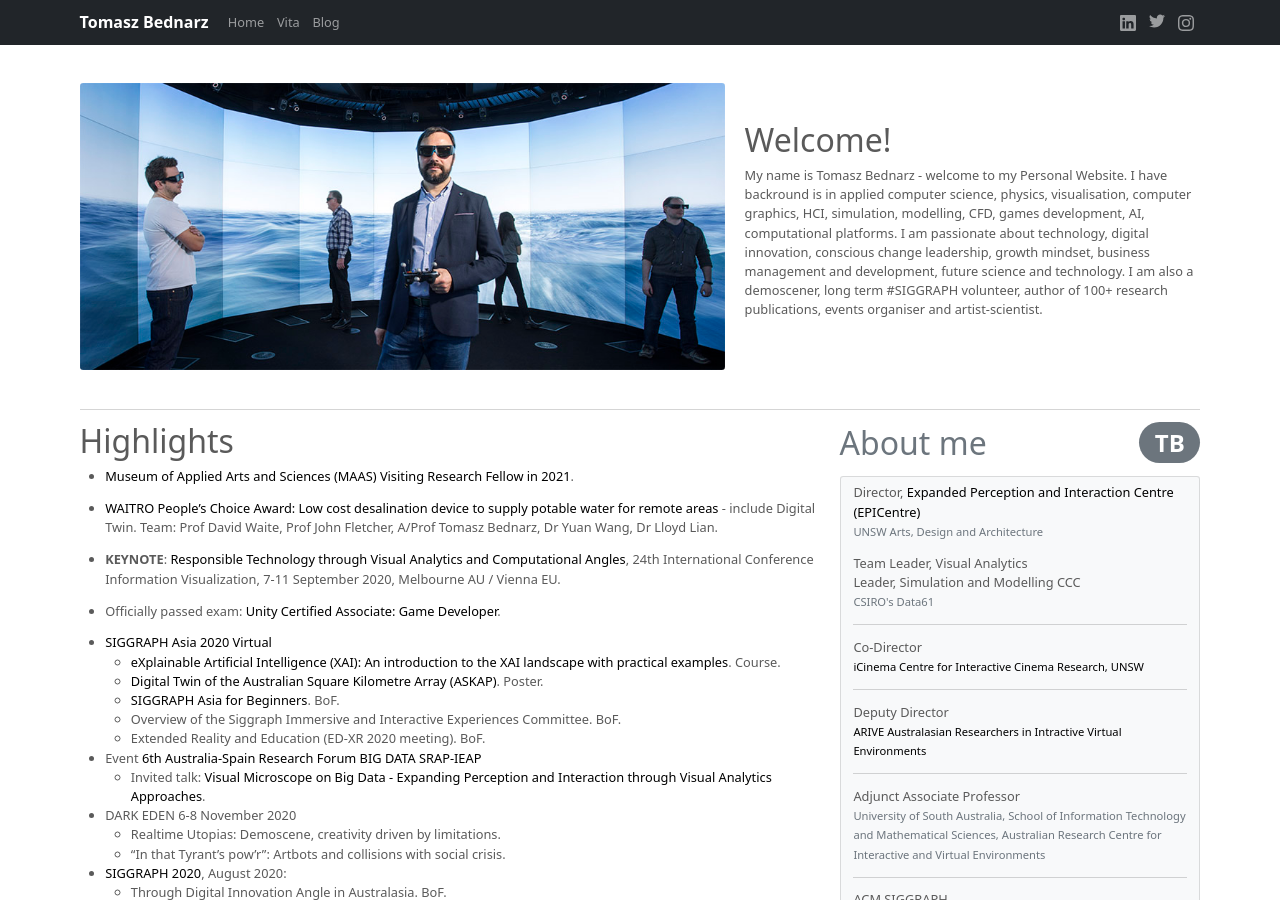
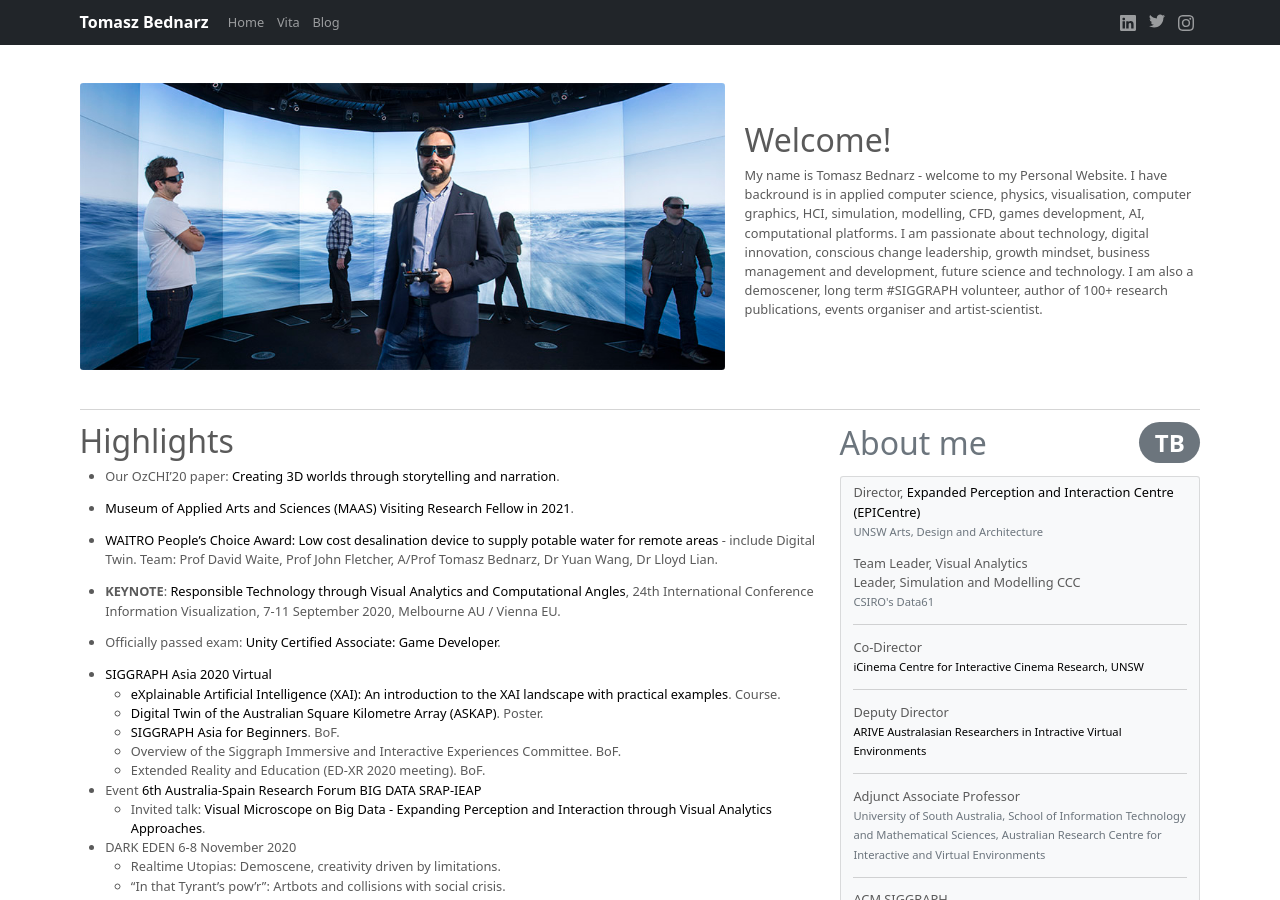
Before and after one commit to tomaszbednarz/tomaszbednarz.github.io, a Jekyll site: the page built from index.md, in a window 1280 px wide and 900 px high. Built offline with Jekyll 4.4.1, drawn with Linux system fonts in a browser that asks for light colours.

Commit message:
ozchi 2020

```diff
--- a/index.md
+++ b/index.md
@@ -25,6 +25,8 @@ layout: home
 ---
 
 # Highlights
+
+- Our OzCHI'20 paper: [Creating 3D worlds through storytelling and narration](https://dl.acm.org/doi/10.1145/3441000.3441028).
 
 - [Museum of Applied Arts and Sciences (MAAS) Visiting Research Fellow in 2021](https://maas.museum/).
 
```
